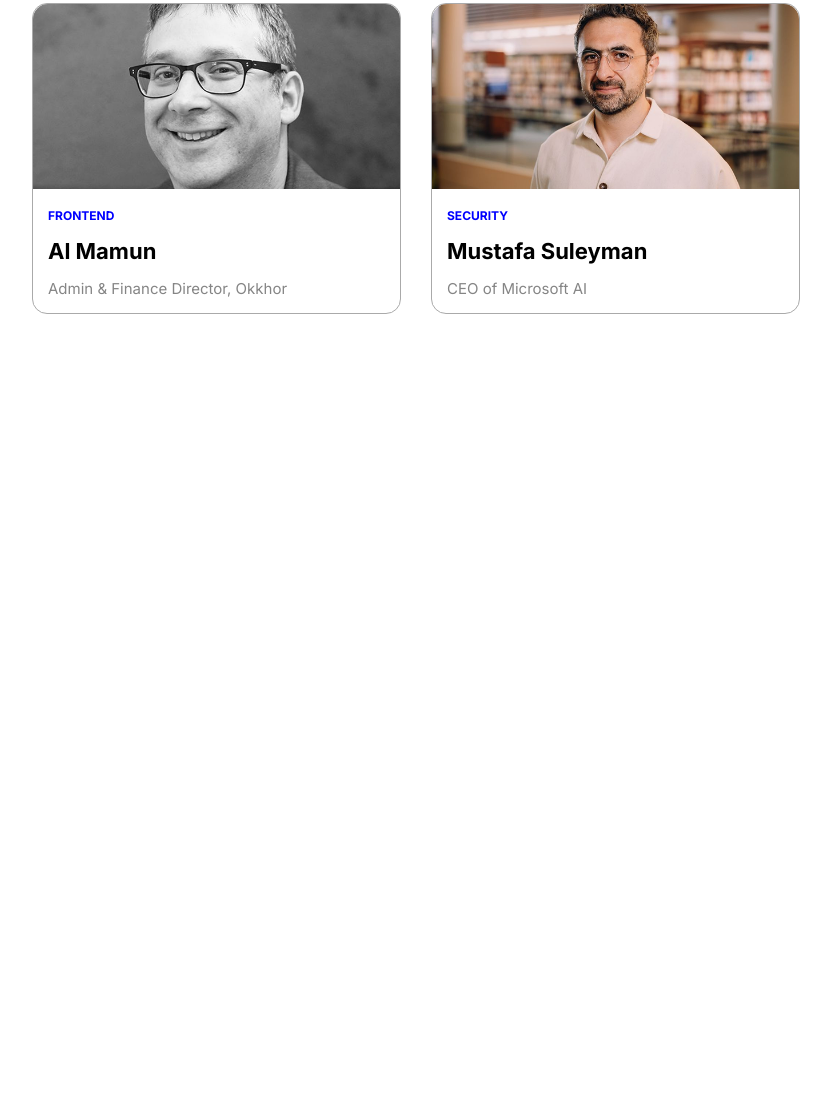
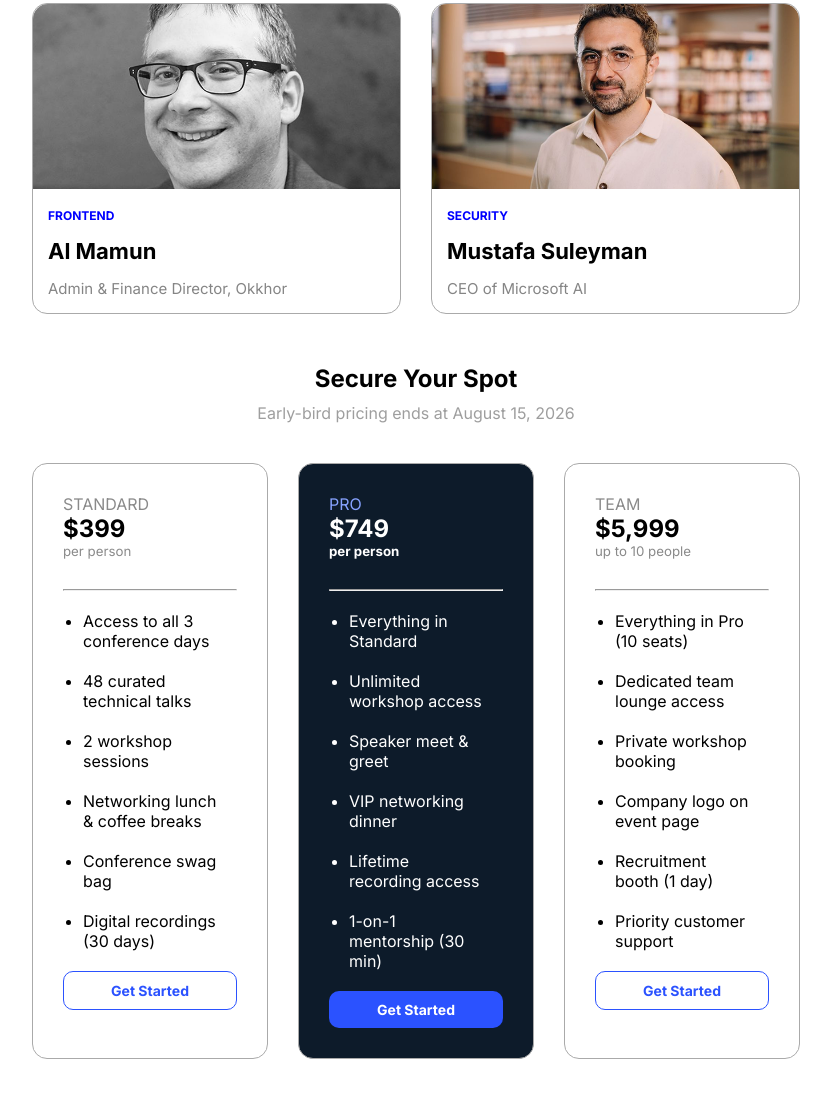
Before and after one commit to AbdullahUSA/a01-devconf2026, a plain HTML site: page index.html in a window 1280 px wide. Shown: the part 1235-2333 px from the top of the page, without its empty margins (224-1055 px from the left). Before the commit the page ends 1599 px from the top, so only its background shows below. Drawn offline with Linux system fonts and the light colour scheme.

Commit message:
Secure Your Spot Section Added

```diff
--- a/index.html
+++ b/index.html
@@ -86,6 +86,60 @@
             </div>
         </div>
     </section>
+    <!-- Meet the Speakers Section Ended -->
+
+    <!-- Secure Your Spot Section Started -->
+    <section class="secure-spot-container width-limit">
+        <h1>Secure Your Spot</h1>
+        <p>Early-bird pricing ends at August 15, 2026</p>
+        <div class="secure-spot-card-container">
+            <div class="secure-spot-card">
+                <h4>STANDARD</h4>
+                <h1>$399</h1>
+                <h5>per person</h5>
+                <hr style="margin: 30px 0px 0px 0px;">
+                <ul>
+                    <li>Access to all 3 conference days</li>
+                    <li>48 curated technical talks</li>
+                    <li>2 workshop sessions</li>
+                    <li>Networking lunch & coffee breaks</li>
+                    <li>Conference swag bag</li>
+                    <li>Digital recordings (30 days)</li>
+                </ul>
+                <button class="outlined-btn">Get Started</button>
+            </div>
+            <div class="secure-spot-card-filled">
+                <h4 style="color: rgb(135, 163, 255);">PRO</h4>
+                <h1>$749</h1>
+                <h5>per person</h5>
+                <hr style="margin: 30px 0px 0px 0px;">
+                <ul>
+                    <li>Everything in Standard</li>
+                    <li>Unlimited workshop access</li>
+                    <li>Speaker meet & greet</li>
+                    <li>VIP networking dinner</li>
+                    <li>Lifetime recording access</li>
+                    <li>1-on-1 mentorship (30 min)</li>
+                </ul>
+                <button class="filled-btn">Get Started</button>
+            </div>
+            <div class="secure-spot-card">
+                <h4>TEAM</h4>
+                <h1>$5,999</h1>
+                <h5>up to 10 people</h5>
+                <hr style="margin: 30px 0px 0px 0px;">
+                <ul>
+                    <li>Everything in Pro (10 seats)</li>
+                    <li>Dedicated team lounge access</li>
+                    <li>Private workshop booking</li>
+                    <li>Company logo on event page</li>
+                    <li>Recruitment booth (1 day)</li>
+                    <li>Priority customer support</li>
+                </ul>
+                <button class="outlined-btn">Get Started</button>
+            </div>
+        </div>
+    </section>
 
 </body>
 
--- a/style.css
+++ b/style.css
@@ -21,6 +21,16 @@
     text-decoration: none;
     color: white;
 }
+.outlined-btn {
+    background-color: white;
+    border: 1px solid rgb(43, 82, 255);
+    padding: 10px 30px;
+    font-size: 14px;
+    font-weight: bold;
+    border-radius: 10px;
+    text-decoration: none;
+    color: rgb(43, 82, 255);
+}
 
 .filled-btn a {
     text-decoration: none;
@@ -43,7 +53,7 @@
     align-items: center;
 }
 
-ul {
+nav ul {
     list-style: none;
     display: flex;
     justify-content: space-between;
@@ -136,3 +146,64 @@
 .speakers-card h3 {
     font-size: 22px;
 }
+
+/* Secure Your Spot CSS */
+.secure-spot-container {
+    text-align: center;
+    margin-top: 50px;
+    margin-bottom: 50px;
+}
+.secure-spot-container p {
+    color: rgb(158, 158, 158);
+    padding: 10px;
+}
+.secure-spot-card-container {
+    display: grid;
+    grid-template-columns: repeat(3, 1fr);
+    margin-top: 30px;
+    gap: 30px;
+}
+.secure-spot-card {
+    border: 1px solid rgb(170, 170, 170);
+    border-radius: 15px;
+    padding: 30px;
+    text-align: left;
+}
+.secure-spot-card-filled {
+    background-color: #0D1B2A;
+    border: 1px solid rgb(170, 170, 170);
+    border-radius: 15px;
+    padding: 30px;
+    text-align: left;
+    color: white;
+}
+.secure-spot-card ul {
+    display: grid;
+    gap: 20px;
+    margin: 20px;
+}
+.secure-spot-card-filled ul {
+    display: grid;
+    gap: 20px;
+    margin: 20px;
+}
+.secure-spot-card .outlined-btn {
+    display: flex;
+    align-items: center;
+    justify-content: center;
+    width: 100%;
+}
+.secure-spot-card-filled .filled-btn {
+    display: flex;
+    align-items: center;
+    justify-content: center;
+    width: 100%;
+}
+.secure-spot-card h4, .secure-spot-card h5 {
+    color: rgb(138, 138, 138);
+    font-weight: normal;
+}
+.secure-spot-card-filled h4, .secure-spot-card h5 {
+    color: rgb(138, 138, 138);
+    font-weight: normal;
+}
```
